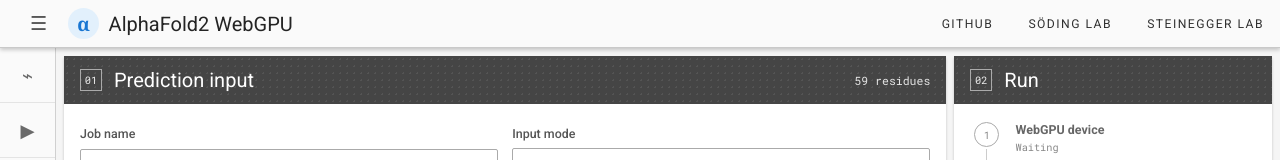
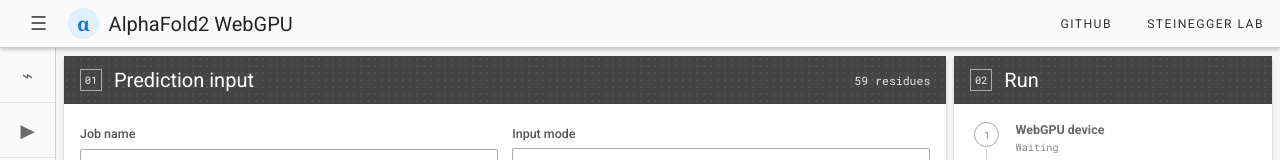
Before and after one commit to martin-steinegger/alphafold2-webgpu, a website built with Vite: page web/index.html in a window 1280 px wide. Shown: the top 160 px of the page. Built offline with nearby package versions, Linux system fonts and the light colour scheme.

Commit message:
Remove Söding Lab project link

```diff
--- a/web/index.html
+++ b/web/index.html
@@ -17,7 +17,6 @@
       </a>
       <nav class="header-links" aria-label="External links">
         <a href="https://github.com/martin-steinegger/alphafold2-webgpu">GitHub</a>
-        <a href="https://www.soedinglab.org/">Söding Lab</a>
         <a href="https://steineggerlab.com/">Steinegger Lab</a>
       </nav>
     </header>
```
Also changed, not shown: README.md.
